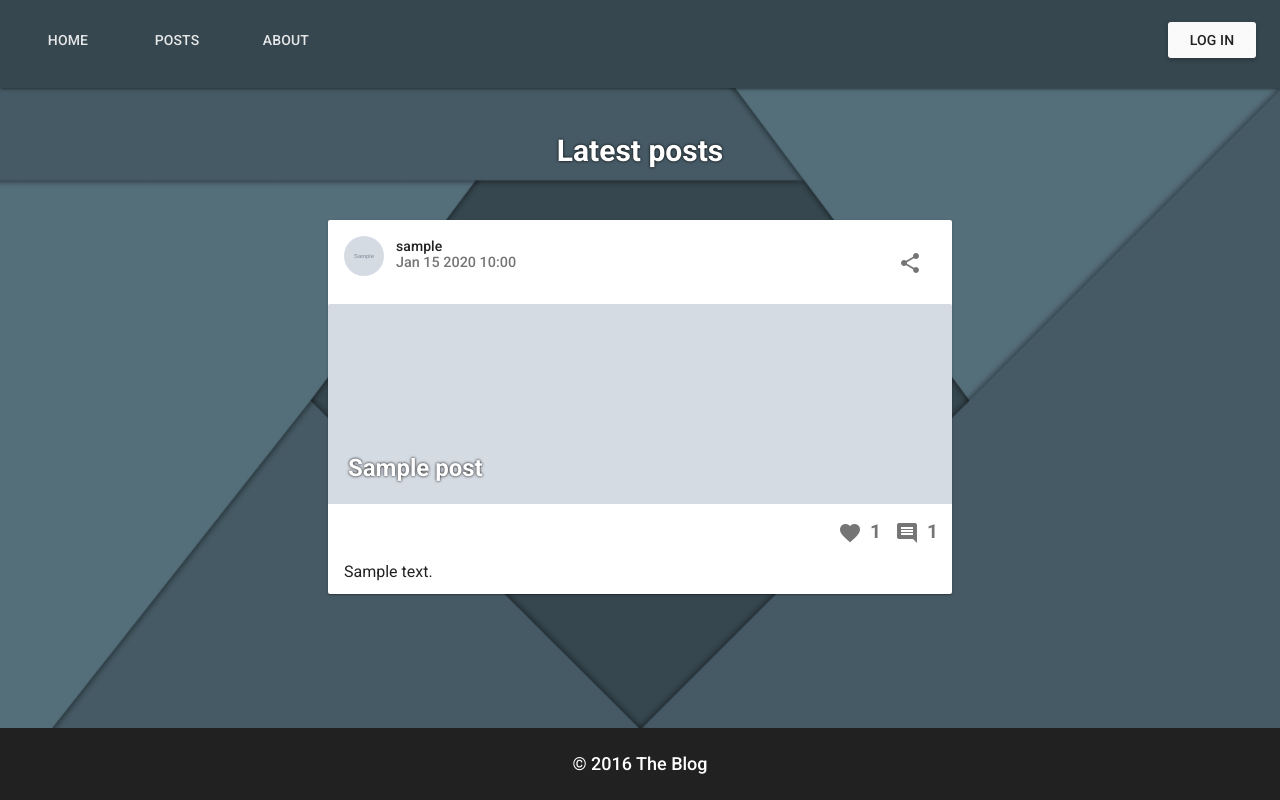
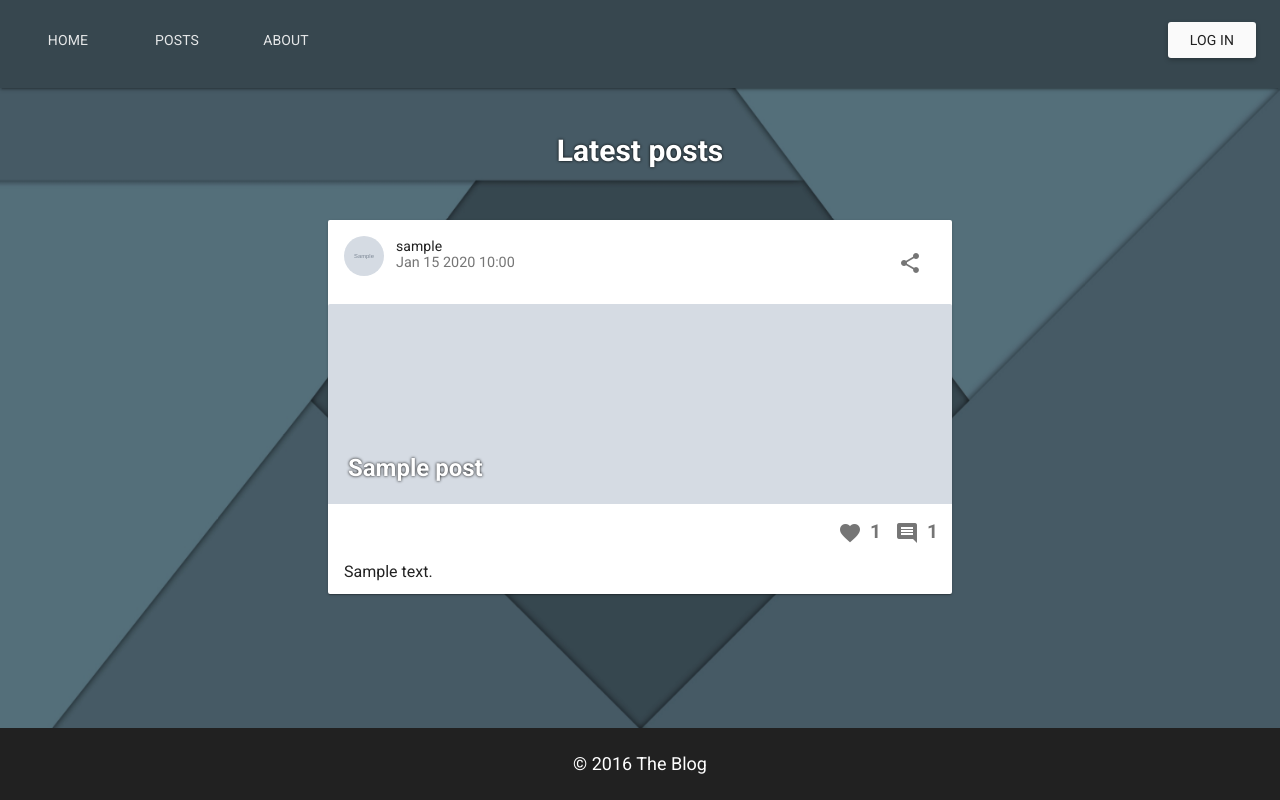
Before and after one commit to Clarity-89/blog, a Flask app: page / in a window 1280 px wide. Run offline with Flask 2, Linux system fonts and the light colour scheme; tables that the repository leaves empty hold one stand-in row (values such as "Sample post"); grey boxes marked "Sample" are stand-in pictures; some libraries are stand-ins or nearby versions.

Commit message:
Fix font-weights

```diff
--- a/angular_flask/static/src/css/main.css
+++ b/angular_flask/static/src/css/main.css
@@ -225,6 +225,10 @@ img, div {
     float: right;
 }
 
+.md-title {
+    font-weight: 400;
+}
+
 .num {
     font-size: 1.2em;
     font-weight: 600;
@@ -239,6 +243,7 @@ img, div {
 .comment-section-title {
     text-align: center;
     color: #616161;
+    font-weight: 400;
 }
 
 .comment-section {
@@ -265,6 +270,7 @@ label {
 
 .md-subheader {
     font-size: .9em;
+    font-weight: 400;
 }
 
 .comment-header > .md-user-avatar {
--- a/angular_flask/templates/index.html
+++ b/angular_flask/templates/index.html
@@ -8,7 +8,7 @@
 
     <link href="https://fonts.googleapis.com/icon?family=Material+Icons"
           rel="stylesheet">
-    <link href='https://fonts.googleapis.com/css?family=Roboto:400,300,500,100,700' rel='stylesheet' type='text/css'>
+    <link href='https://fonts.googleapis.com/css?family=Roboto:400,300, 100,700' rel='stylesheet' type='text/css'>
     <link rel="stylesheet" href="https://maxcdn.bootstrapcdn.com/font-awesome/4.5.0/css/font-awesome.min.css">
 
     <link rel="stylesheet" href="{{ url_for('static', filename='dist/vendor.css') }}">
```
